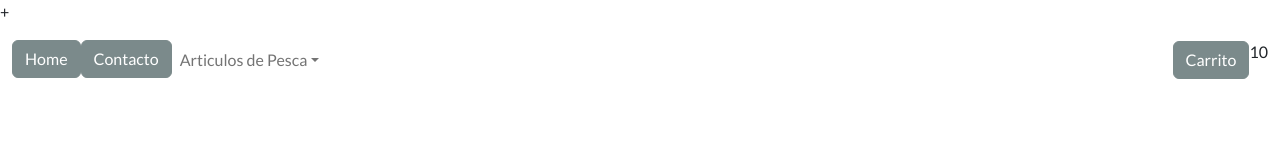
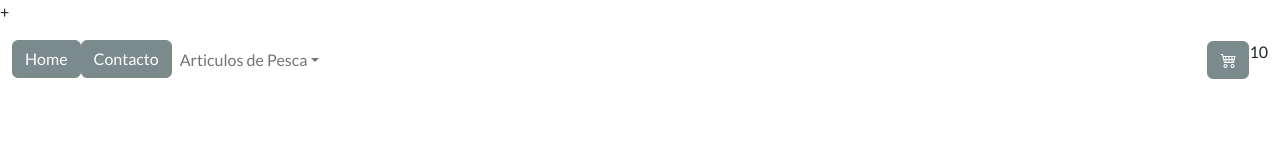
Before and after one commit to Bosterman12/PreEntrega1Bandi, a React (Create React App) app: page / in a window 1280 px wide. Shown: the top 160 px of the page. Built offline with nearby package versions, Linux system fonts and the light colour scheme.

Commit message:
metiendo el icono del carrito

```diff
--- a/public/index.html
+++ b/public/index.html
@@ -7,6 +7,7 @@
   <meta name="viewport" content="width=device-width, initial-scale=1.0">
   <link rel="icon" href="surubi.jpg" />+
   <link rel="stylesheet" href="https://bootswatch.com/5/flatly/bootstrap.min.css">
+  <link rel="stylesheet" href="https://cdn.jsdelivr.net/npm/bootstrap-icons@1.10.3/font/bootstrap-icons.css">
   <title>El Surubi</title>
 </head>
 <body>
--- a/src/components/Cartwidget/Cartwidget.jsx
+++ b/src/components/Cartwidget/Cartwidget.jsx
@@ -3,8 +3,10 @@ import React from 'react';
 export const Cartwidget = ({cantCarrito}) => {
     return (
         <>
-           <button className="btn btn-dark">Carrito</button>
+           <button className="btn btn-dark"><i className="bi bi-cart4"></i></button>
            <p>{cantCarrito}</p>
         </>
     );
 }
+
+//<button className="btn btn-dark">Carrito</button>//
```
